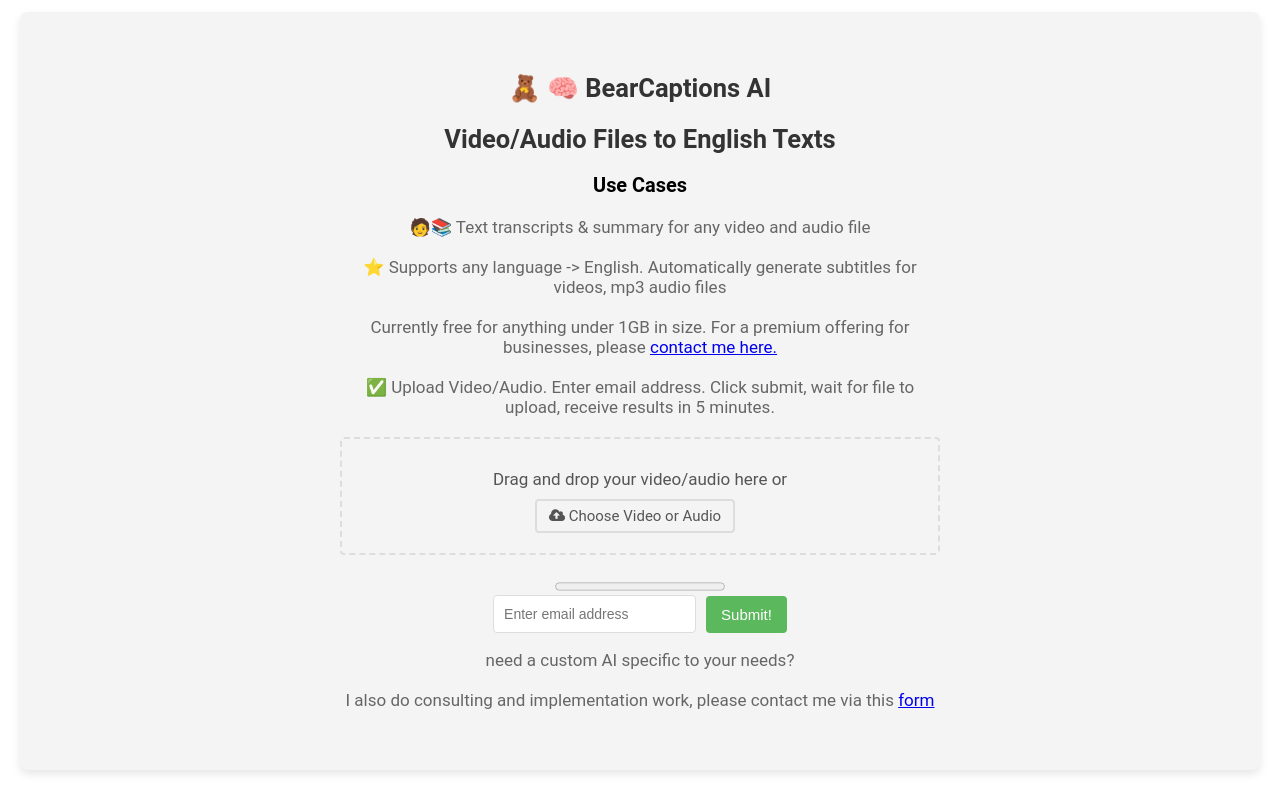
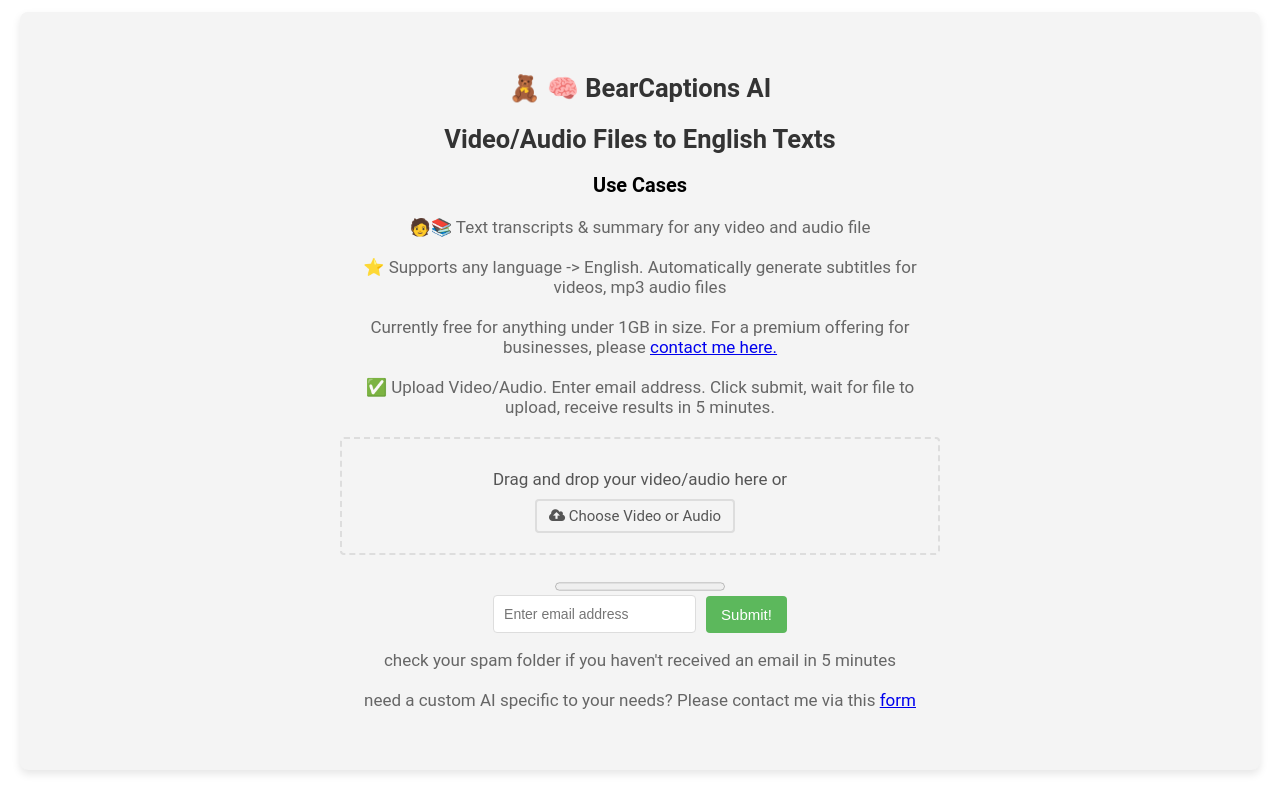
Before and after one commit to Clartias/clartias.github.io, a plain HTML site: page index.html in a window 1280 px wide. Shown: the part 121-911 px from the top of the page. Drawn offline with Linux system fonts and the light colour scheme.

Commit message:
Update index.html

```diff
--- a/index.html
+++ b/index.html
@@ -66,8 +66,8 @@
                         <input type="email" id="emailField" name="email" placeholder="Enter email address" required />
                         <button type="button" id="submitButton" class="upload-btn">Submit!</button>
                     </div>
-                    <p>need a custom AI specific to your needs?</p>
-                    <p>I also do consulting and implementation work, please contact me via this <a href="https://docs.google.com/forms/d/e/1FAIpQLSdptPQubXLJCj7j9qKTGugvLPE_09RWQMXnmTE4FaEW3m6zdQ/viewform?usp=sf_link">form</a></p>
+                    <p>check your spam folder if you haven't received an email in 5 minutes</p>
+                    <p>need a custom AI specific to your needs? Please contact me via this <a href="https://docs.google.com/forms/d/e/1FAIpQLSdptPQubXLJCj7j9qKTGugvLPE_09RWQMXnmTE4FaEW3m6zdQ/viewform?usp=sf_link">form</a></p>
                 </form>
             </div>
         </section>
```
